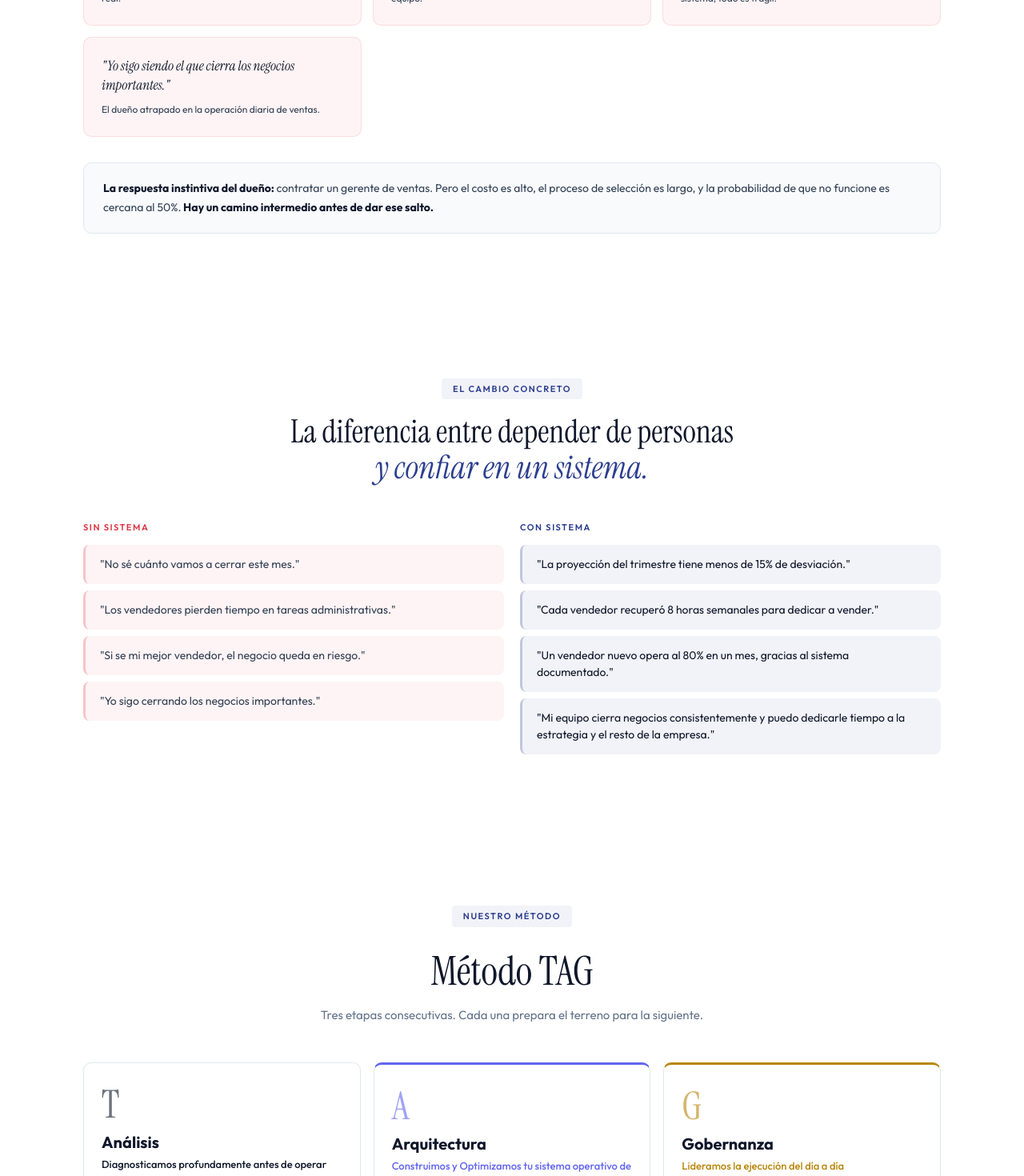
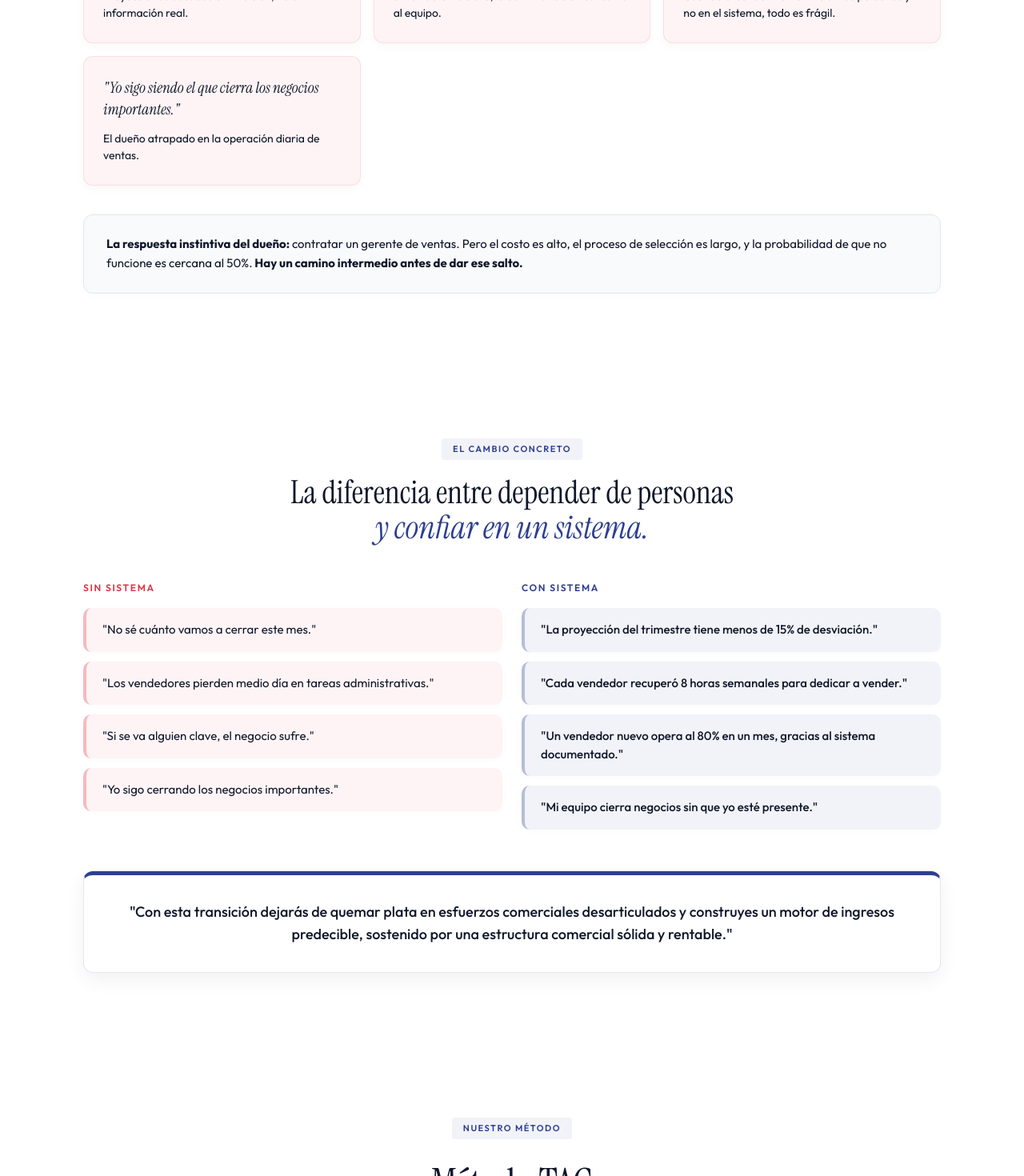
Before and after one commit to alkwingoecke-lab/salesops-consulting-web, a React (Vite) app: page / in a window 1280 px wide. Shown: the part 1280-2750 px from the top of the page at 80% size. Built offline with nearby package versions, Linux system fonts and the light colour scheme.

Commit message:
Update App.jsx

```diff
--- a/src/App.jsx
+++ b/src/App.jsx
@@ -83,14 +83,25 @@ function Nav() {
   return (
     <nav style={{ position: "fixed", top: 0, left: 0, right: 0, zIndex: 100, background: s ? "rgba(255,255,255,0.95)" : "transparent", backdropFilter: s ? "blur(16px)" : "none", borderBottom: `1px solid ${s ? C.border : "transparent"}`, transition: "all 0.35s" }}>
       <div style={{ maxWidth: 1120, margin: "0 auto", padding: "14px 24px", display: "flex", justifyContent: "space-between", alignItems: "center" }}>
+
+        {/* LOGO MEJORADO: Más grande y con mejor contraste */}
         <a href="#" style={{ display: "flex", alignItems: "center", gap: 10, textDecoration: "none" }}>
-          <Logo size={22} />
-          <span style={{ fontFamily: F.b, fontWeight: 800, fontSize: 15, color: C.w, letterSpacing: "0.04em" }}>SALESOPS</span>
-          <span style={{ fontFamily: F.b, fontWeight: 400, fontSize: 11, color: C.m, letterSpacing: "0.1em", marginLeft: -4 }}>CONSULTING</span>
+          <Logo size={28} />
+          <span style={{ fontFamily: F.b, fontWeight: 800, fontSize: 18, color: C.w, letterSpacing: "0.04em" }}>SALESOPS</span>
+          <span style={{ fontFamily: F.b, fontWeight: 500, fontSize: 12, color: C.g, letterSpacing: "0.1em", marginLeft: -4 }}>CONSULTING</span>
         </a>
-        <div className="nav-links" style={{ display: "flex", gap: 26, alignItems: "center" }}>
-          {links.map(([l, h]) => <a key={h} href={h} style={{ fontFamily: F.b, fontSize: 13, color: C.g, textDecoration: "none" }}>{l}</a>)}
-          <a href="#contacto" style={{ fontFamily: F.b, fontSize: 12, fontWeight: 600, color: "#fff", background: C.blue, padding: "9px 22px", borderRadius: 6, textDecoration: "none" }}>Conversemos</a>
+
+        {/* LINKS MEJORADOS: Tamaño 15px, peso 500 (más gorditos) y color oscuro */}
+        <div className="nav-links" style={{ display: "flex", gap: 28, alignItems: "center" }}>
+          {links.map(([l, h]) => (
+            <a key={h} href={h} style={{ fontFamily: F.b, fontSize: 15, fontWeight: 500, color: C.w, textDecoration: "none", transition: "color 0.2s" }}
+               onMouseEnter={e => e.target.style.color = C.blue}
+               onMouseLeave={e => e.target.style.color = C.w}>
+              {l}
+            </a>
+          ))}
+          {/* BOTÓN MÁS SÓLIDO */}
+          <a href="#contacto" style={{ fontFamily: F.b, fontSize: 14, fontWeight: 600, color: "#fff", background: C.blue, padding: "10px 24px", borderRadius: 6, textDecoration: "none" }}>Conversemos</a>
         </div>
       </div>
     </nav>
@@ -144,25 +155,32 @@ function Problema() {
           Tu empresa vende.<br /><span style={{ color: C.m }}>Pero no sabes cuánto va a vender mañana.</span>
         </h2>
       </FI>
-      <FI delay={0.12}><p style={{ fontFamily: F.b, fontSize: 15, color: C.g, margin: "0 0 40px", maxWidth: 580, fontWeight: 400, lineHeight: 1.65 }}>
+      {/* Párrafo principal más legible (peso 400, texto ligeramente más grande) */}
+      <FI delay={0.12}><p style={{ fontFamily: F.b, fontSize: 16, color: C.g, margin: "0 0 40px", maxWidth: 580, fontWeight: 400, lineHeight: 1.65 }}>
         Estas son frases reales de dueños de empresas B2B. Si alguna te suena familiar, es probable que tu proceso de ventas necesite más que esfuerzo individual — necesite estructura.
       </p></FI>
-      <div style={{ display: "grid", gridTemplateColumns: "repeat(auto-fit, minmax(260px, 1fr))", gap: 14 }}>
+
+      <div style={{ display: "grid", gridTemplateColumns: "repeat(auto-fit, minmax(260px, 1fr))", gap: 16 }}>
         {pains.map((p, i) => (
           <FI key={i} delay={0.06 + i * 0.05}>
-            <div style={{ background: C.redSoft, border: `1px solid ${C.redBorder}`, borderRadius: 10, padding: "24px 22px", height: "100%" }}>
-              <p style={{ fontFamily: F.d, fontSize: 17, color: C.w, fontStyle: "italic", lineHeight: 1.4, margin: "0 0 10px" }}>"{p.q}"</p>
-              <p style={{ fontFamily: F.b, fontSize: 12, color: C.g, margin: 0 }}>{p.s}</p>
+            {/* Tarjetas con sombra sutil y más acolchadas */}
+            <div style={{ background: C.redSoft, border: `1px solid ${C.redBorder}`, borderRadius: 12, padding: "26px 24px", height: "100%", boxShadow: "0 4px 12px rgba(0,0,0,0.03)" }}>
+              {/* Frase en itálica: mayor tamaño (19) y un poco más de peso (500) para la fuente Serif */}
+              <p style={{ fontFamily: F.d, fontSize: 19, color: C.w, fontStyle: "italic", lineHeight: 1.4, margin: "0 0 12px", fontWeight: 500 }}>"{p.q}"</p>
+              {/* Explicación: color oscuro (C.w) y mayor tamaño (14) */}
+              <p style={{ fontFamily: F.b, fontSize: 14, color: C.w, margin: 0, fontWeight: 400, lineHeight: 1.5 }}>{p.s}</p>
             </div>
           </FI>
         ))}
       </div>
+
       <FI delay={0.35}>
-        <div style={{ marginTop: 32, padding: "20px 24px", borderRadius: 10, background: C.bg2, border: `1px solid ${C.border}` }}>
-          <p style={{ fontFamily: F.b, fontSize: 14, color: C.g, margin: 0, lineHeight: 1.65 }}>
-            <strong style={{ color: C.w }}>La respuesta instintiva del dueño: </strong>
+        <div style={{ marginTop: 36, padding: "24px 28px", borderRadius: 12, background: C.bg2, border: `1px solid ${C.border}`, boxShadow: "0 2px 8px rgba(0,0,0,0.02)" }}>
+          {/* Texto de cierre de sección más sólido (peso 400 y color oscuro) */}
+          <p style={{ fontFamily: F.b, fontSize: 15, color: C.w, margin: 0, lineHeight: 1.65, fontWeight: 400 }}>
+            <strong style={{ color: C.w, fontWeight: 700 }}>La respuesta instintiva del dueño: </strong>
             contratar un gerente de ventas. Pero el costo es alto, el proceso de selección es largo, y la probabilidad de que no funcione es cercana al 50%.
-            <strong style={{ color: C.w }}> Hay un camino intermedio antes de dar ese salto.</strong>
+            <strong style={{ color: C.w, fontWeight: 700 }}> Hay un camino intermedio antes de dar ese salto.</strong>
           </p>
         </div>
       </FI>
@@ -172,8 +190,9 @@ function Problema() {
 
 /* ── Valor ── */
 function Valor() {
-  const L = ["No sé cuánto vamos a cerrar este mes.", "Los vendedores pierden tiempo en tareas administrativas.", "Si se mi mejor vendedor, el negocio queda en riesgo.", "Yo sigo cerrando los negocios importantes."];
-  const R = ["La proyección del trimestre tiene menos de 15% de desviación.", "Cada vendedor recuperó 8 horas semanales para dedicar a vender.", "Un vendedor nuevo opera al 80% en un mes, gracias al sistema documentado.", "Mi equipo cierra negocios consistentemente y puedo dedicarle tiempo a la estrategia y el resto de la empresa."];
+  const L = ["No sé cuánto vamos a cerrar este mes.", "Los vendedores pierden medio día en tareas administrativas.", "Si se va alguien clave, el negocio sufre.", "Yo sigo cerrando los negocios importantes."];
+  const R = ["La proyección del trimestre tiene menos de 15% de desviación.", "Cada vendedor recuperó 8 horas semanales para dedicar a vender.", "Un vendedor nuevo opera al 80% en un mes, gracias al sistema documentado.", "Mi equipo cierra negocios sin que yo esté presente."];
+
   return (
     <section style={{ padding: "80px 24px", maxWidth: 1120, margin: "0 auto" }}>
       <FI><div style={{ textAlign: "center", marginBottom: 44 }}>
@@ -182,16 +201,39 @@ function Valor() {
           La diferencia entre depender de personas<br /><em style={{ color: C.blue }}>y confiar en un sistema.</em>
         </h2>
       </div></FI>
-      <div style={{ display: "grid", gridTemplateColumns: "1fr 1fr", gap: 20 }}>
+
+      {/* GRID DE COMPARACIÓN */}
+      <div style={{ display: "grid", gridTemplateColumns: "1fr 1fr", gap: 24 }}>
         <FI delay={0.1}><div>
-          <p style={{ fontFamily: F.b, fontSize: 11, fontWeight: 600, color: C.red, letterSpacing: "0.14em", textTransform: "uppercase", marginBottom: 14 }}>Sin sistema</p>
-          {L.map((t, i) => <div key={i} style={{ padding: "14px 18px", borderRadius: 8, marginBottom: 8, background: C.redSoft, borderLeft: "3px solid rgba(220,53,69,0.25)" }}><p style={{ fontFamily: F.b, fontSize: 14, color: C.g, margin: 0, lineHeight: 1.5, fontWeight: 400 }}>"{t}"</p></div>)}
+          <p style={{ fontFamily: F.b, fontSize: 12, fontWeight: 600, color: C.red, letterSpacing: "0.14em", textTransform: "uppercase", marginBottom: 16 }}>Sin sistema</p>
+          {L.map((t, i) => (
+            <div key={i} style={{ padding: "16px 20px", borderRadius: 10, marginBottom: 12, background: C.redSoft, borderLeft: "4px solid rgba(220,53,69,0.3)", boxShadow: "0 2px 8px rgba(0,0,0,0.02)" }}>
+              {/* Texto más oscuro (C.w), tamaño 15 y peso 400 */}
+              <p style={{ fontFamily: F.b, fontSize: 15, color: C.w, margin: 0, lineHeight: 1.5, fontWeight: 400 }}>"{t}"</p>
+            </div>
+          ))}
         </div></FI>
+
         <FI delay={0.2}><div>
-          <p style={{ fontFamily: F.b, fontSize: 11, fontWeight: 600, color: C.blue, letterSpacing: "0.14em", textTransform: "uppercase", marginBottom: 14 }}>Con sistema</p>
-          {R.map((t, i) => <div key={i} style={{ padding: "14px 18px", borderRadius: 8, marginBottom: 8, background: C.blueSoft, borderLeft: "3px solid rgba(45,63,143,0.25)" }}><p style={{ fontFamily: F.b, fontSize: 14, color: C.w, margin: 0, lineHeight: 1.5, fontWeight: 400 }}>"{t}"</p></div>)}
+          <p style={{ fontFamily: F.b, fontSize: 12, fontWeight: 600, color: C.blue, letterSpacing: "0.14em", textTransform: "uppercase", marginBottom: 16 }}>Con sistema</p>
+          {R.map((t, i) => (
+            <div key={i} style={{ padding: "16px 20px", borderRadius: 10, marginBottom: 12, background: C.blueSoft, borderLeft: "4px solid rgba(45,63,143,0.3)", boxShadow: "0 2px 8px rgba(0,0,0,0.02)" }}>
+              {/* Texto más oscuro (C.w), tamaño 15 y peso 500 para resaltar lo positivo */}
+              <p style={{ fontFamily: F.b, fontSize: 15, color: C.w, margin: 0, lineHeight: 1.5, fontWeight: 500 }}>"{t}"</p>
+            </div>
+          ))}
         </div></FI>
       </div>
+
+      {/* NUEVA FRASE DE CIERRE FUERA DEL GRID */}
+      <FI delay={0.3}>
+        <div style={{ marginTop: 40, background: C.bg, border: `1px solid ${C.border}`, borderTop: `5px solid ${C.blue}`, borderRadius: 12, padding: "32px", textAlign: "center", boxShadow: "0 8px 24px rgba(0,0,0,0.06)" }}>
+          <p style={{ fontFamily: F.b, fontSize: 18, color: C.w, margin: 0, lineHeight: 1.6, fontWeight: 500 }}>
+            "Con esta transición dejarás de quemar plata en esfuerzos comerciales desarticulados y construyes un motor de ingresos predecible, sostenido por una estructura comercial sólida y rentable."
+          </p>
+        </div>
+      </FI>
+
     </section>
   );
 }
@@ -199,8 +241,8 @@ function Valor() {
 /* ── Método TAG ── */
 function Metodo() {
   const ps = [
-    { l: "T", t: "Análisis", sub: "Diagnosticamos profundamente antes de operar", desc: "Revisamos a fondo tres dimensiones: las personas del equipo, los procesos que siguen y las herramientas que usan. Entregamos un informe completo, con la descripción por área, con puntos de dolor, puntuación de 0 a 100 y las acciones necesarias para optimizar tu operación."},
-    { l: "A", t: "Arquitectura", sub: "Construimos y Optimizamos tu sistema operativo de ventas", desc: "Ordenamos tu CRM para que sea una herramienta de decisión, no un archivo muerto. Documentamos guiones de venta reales, armamos tableros de proyección claros y te ayudamos a definir la compensación de tu equipo.", foot: "Seis a ocho semanas. CCRM Principal: Pipedrive, pero nos adaptamos a tu stack.", c: "#6366f1" },
+    { l: "T", t: "Análisis", sub: "Diagnosticamos profundamente antes de operar", desc: "Revisamos a fondo tres dimensiones: las personas del equipo, los procesos que siguen y las herramientas que usan. Entregamos un informe completo, con la descripción por área, con puntos de dolor, puntuación de 0 a 100 y las acciones necesarias para optimizar tu operación.", foot: " ", c: C.blue },
+    { l: "A", t: "Arquitectura", sub: "Construimos y Optimizamos tu sistema operativo de ventas", desc: "Ordenamos tu CRM para que sea una herramienta de decisión, no un archivo muerto. Documentamos guiones de venta reales, armamos tableros de proyección claros y te ayudamos a definir la compensación de tu equipo.", foot: "Seis a ocho semanas. CRM Principal: Pipedrive, pero nos adaptamos a tu stack.", c: "#6366f1" },
     { l: "G", t: "Gobernanza", sub: "Lideramos la ejecución del día a día", desc: "Te ofrecemos un Líder Comercial Externo a tiempo parcial que lidera al equipo, acompaña a cada vendedor y se asegura de que cada proceso del sistema funcione y se cumplan las proyecciones. A una fracción del costo de una contratación directa.", foot: "Te acompañamos y preparamos el camino para que un día no nos necesites", c: C.amber },
   ];
   return (
@@ -208,17 +250,21 @@ function Metodo() {
       <FI><div style={{ textAlign: "center", marginBottom: 48 }}>
         <Tag>Nuestro método</Tag>
         <h2 style={{ fontFamily: F.d, fontSize: "clamp(32px,5vw,50px)", color: C.w, margin: "18px 0 6px", fontWeight: 400 }}>Método TAG</h2>
-        <p style={{ fontFamily: F.b, fontSize: 15, color: C.m, fontWeight: 400 }}>Tres etapas consecutivas. Cada una prepara el terreno para la siguiente.</p>
+        <p style={{ fontFamily: F.b, fontSize: 16, color: C.g, fontWeight: 400 }}>Tres etapas consecutivas. Cada una prepara el terreno para la siguiente.</p>
       </div></FI>
-      <div style={{ display: "grid", gridTemplateColumns: "repeat(3, 1fr)", gap: 16 }}>
+      <div style={{ display: "grid", gridTemplateColumns: "repeat(3, 1fr)", gap: 20 }}>
         {ps.map((p, i) => (
           <FI key={i} delay={0.06 + i * 0.07}>
-            <div style={{ background: C.bg, border: `1px solid ${C.border}`, borderTop: `3px solid ${p.c}`, borderRadius: 10, padding: "28px 22px", height: "100%", display: "flex", flexDirection: "column", boxShadow: "0 1px 3px rgba(0,0,0,0.04)" }}>
-              <span style={{ fontFamily: F.d, fontSize: 48, color: p.c, lineHeight: 1, opacity: 0.6 }}>{p.l}</span>
-              <h3 style={{ fontFamily: F.b, fontSize: 20, fontWeight: 700, color: C.w, margin: "8px 0 3px" }}>{p.t}</h3>
-              <p style={{ fontFamily: F.b, fontSize: 13, color: p.c, margin: "0 0 14px", fontWeight: 500 }}>{p.sub}</p>
-              <p style={{ fontFamily: F.b, fontSize: 13, color: C.g, lineHeight: 1.65, margin: "0 0 14px", fontWeight: 400, flex: 1 }}>{p.desc}</p>
-              <p style={{ fontFamily: F.b, fontSize: 11, color: C.m, margin: 0, fontStyle: "italic", borderTop: `1px solid ${C.border}`, paddingTop: 12 }}>{p.foot}</p>
+            {/* Sombras mejoradas y bordes más notorios */}
+            <div style={{ background: C.bg, border: `1px solid ${C.border}`, borderTop: `4px solid ${p.c}`, borderRadius: 12, padding: "32px 26px", height: "100%", display: "flex", flexDirection: "column", boxShadow: "0 6px 16px rgba(0,0,0,0.06)" }}>
+              <span style={{ fontFamily: F.d, fontSize: 48, color: p.c, lineHeight: 1, opacity: 0.8 }}>{p.l}</span>
+              <h3 style={{ fontFamily: F.b, fontSize: 22, fontWeight: 700, color: C.w, margin: "12px 0 6px" }}>{p.t}</h3>
+              {/* Subtítulos más gruesos y oscuros */}
+              <p style={{ fontFamily: F.b, fontSize: 14, color: p.c, margin: "0 0 16px", fontWeight: 600 }}>{p.sub}</p>
+              {/* Texto principal en color negro (C.w) y peso 400 en vez de 300 */}
+              <p style={{ fontFamily: F.b, fontSize: 14, color: C.w, lineHeight: 1.65, margin: "0 0 16px", fontWeight: 400, flex: 1 }}>{p.desc}</p>
+              {/* Footer de tarjeta más oscuro */}
+              <p style={{ fontFamily: F.b, fontSize: 12, color: C.g, margin: 0, fontStyle: "italic", borderTop: `1px solid ${C.border}`, paddingTop: 14, fontWeight: 400 }}>{p.foot}</p>
             </div>
           </FI>
         ))}
```
